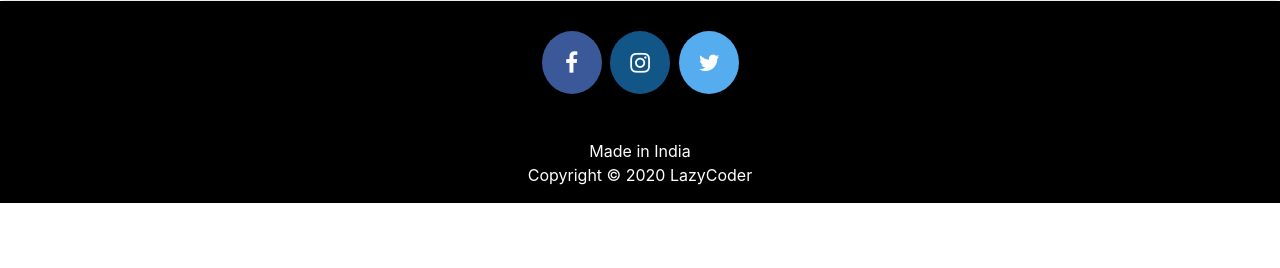
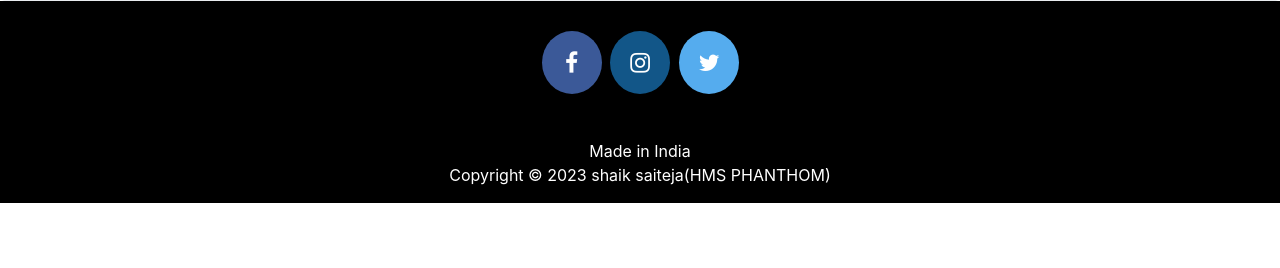
Before and after one commit to shaiksaiteja/hms, a Django app: page /aboutus in a window 1280 px wide. Shown: the part 493-761 px from the top of the page. Run offline with Django 3.2, Linux system fonts and the light colour scheme; some libraries are stand-ins or nearby versions.

Commit message:
update foot

```diff
--- a/hospitalmanagement/templates/hospital/footer.html
+++ b/hospitalmanagement/templates/hospital/footer.html
@@ -75,7 +75,7 @@
       <div class="col-md-12 col-sm-12">
         <div style="color:#ffffff;" class="wow fadeInUp footer-copyright">
           <p>Made in India <br>
-            Copyright &copy; 2020 LazyCoder </p>
+            Copyright &copy; 2023 shaik saiteja(HMS PHANTHOM) </p>
         </div>
       </div>
     </div>
```
